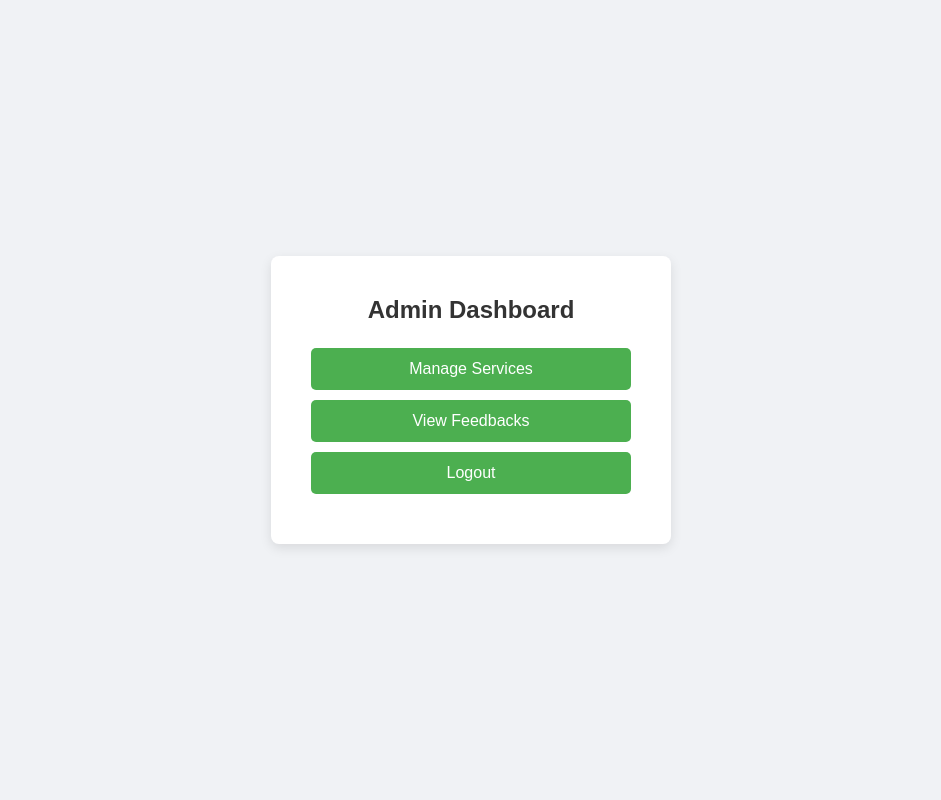
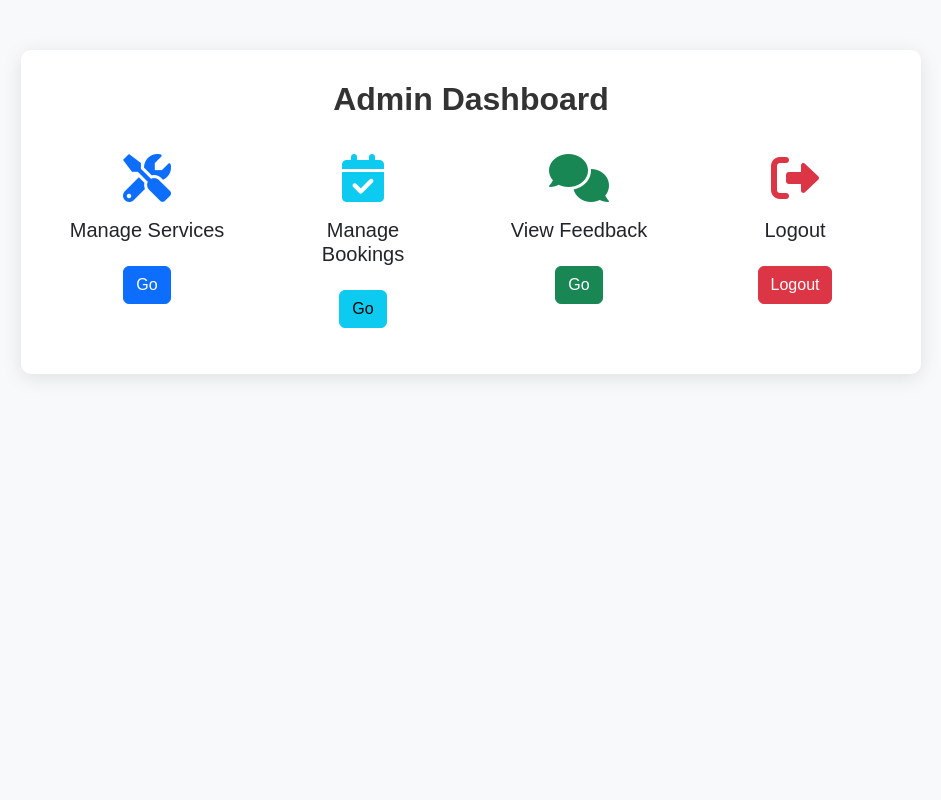
Before and after one commit to kaursimran90/web-d, a PHP site: page /admin_dashboard.php in a window 1280 px wide. Shown: the whole page, without its empty margins (169-1110 px from the left). Run offline with PHP 8.4, Linux system fonts and the light colour scheme; the visitor is signed in with stand-in values (Sample User, id 1).

Commit message:
Updated admin dashboard with some extra features

```diff
--- a/admin_dashboard.php
+++ b/admin_dashboard.php
@@ -9,58 +9,115 @@ if ($_SESSION['role'] != 'admin') {
 ?>
 
 <!DOCTYPE html>
-<html>
+<html lang="en">
 <head>
+    <meta charset="UTF-8">
+    <meta name="viewport" content="width=device-width, initial-scale=1.0">
     <title>Admin Dashboard</title>
+    <!-- Bootstrap CSS -->
+    <link rel="stylesheet" href="https://cdn.jsdelivr.net/npm/bootstrap@5.3.0-alpha1/dist/css/bootstrap.min.css">
+    <!-- Font Awesome -->
+    <link rel="stylesheet" href="https://cdnjs.cloudflare.com/ajax/libs/font-awesome/6.0.0-beta3/css/all.min.css">
+    <!-- Custom Styles -->
     <style>
-        * {
-            box-sizing: border-box;
-            margin: 0;
-            padding: 0;
-            font-family: Arial, sans-serif;
-        }
         body {
-            display: flex;
-            justify-content: center;
-            align-items: center;
-            height: 100vh;
-            background: #f0f2f5;
+            background-color: #f8f9fa;
+            font-family: 'Poppins', sans-serif;
         }
         .dashboard-container {
-            width: 100%;
-            max-width: 400px;
-            padding: 40px;
-            background-color: #ffffff;
-            border-radius: 8px;
-            box-shadow: 0px 4px 12px rgba(0, 0, 0, 0.1);
-            text-align: center;
+            max-width: 900px;
+            margin: 50px auto;
+            padding: 30px;
+            background: #ffffff;
+            border-radius: 10px;
+            box-shadow: 0 4px 20px rgba(0, 0, 0, 0.1);
         }
         .dashboard-container h2 {
-            margin-bottom: 24px;
-            font-size: 24px;
-            color: #333333;
+            text-align: center;
+            font-size: 2rem;
+            margin-bottom: 20px;
+            color: #333;
+            font-weight: 600;
         }
-        .dashboard-container a {
+        .dashboard-container .nav-item a {
+            color: #495057;
+            text-decoration: none;
+        }
+        .dashboard-container .nav-item a:hover {
+            color: #007bff;
+        }
+        .card {
+            border: none;
+            transition: transform 0.3s ease;
+        }
+        .card:hover {
+            transform: scale(1.05);
+        }
+        .logout-btn {
             display: block;
-            padding: 12px;
-            margin: 10px 0;
-            background-color: #4CAF50;
-            color: white;
-            text-decoration: none;
+            width: 100%;
+            background: #dc3545;
+            color: #fff;
+            border: none;
             border-radius: 5px;
+            padding: 10px;
             font-size: 16px;
+            transition: background 0.3s ease;
         }
-        .dashboard-container a:hover {
-            background-color: #45a049;
+        .logout-btn:hover {
+            background: #bd2130;
         }
     </style>
 </head>
 <body>
+
     <div class="dashboard-container">
         <h2>Admin Dashboard</h2>
-        <a href="manage_services.php">Manage Services</a>
-        <a href="view_feedbacks.php">View Feedbacks</a>
-        <a href="logout.php">Logout</a>
+        <div class="row">
+            <!-- Manage Services -->
+            <div class="col-md-3">
+                <div class="card text-center">
+                    <div class="card-body">
+                        <i class="fas fa-tools fa-3x text-primary mb-3"></i>
+                        <h5 class="card-title">Manage Services</h5>
+                        <a href="manage_services.php" class="btn btn-primary mt-3">Go</a>
+                    </div>
+                </div>
+            </div>
+            <!-- Manage Bookings -->
+            <div class="col-md-3">
+                <div class="card text-center">
+                    <div class="card-body">
+                        <i class="fas fa-calendar-check fa-3x text-info mb-3"></i>
+                        <h5 class="card-title">Manage Bookings</h5>
+                        <a href="manage_bookings.php" class="btn btn-info mt-3">Go</a>
+                    </div>
+                </div>
+            </div>
+            <!-- View Feedback -->
+            <div class="col-md-3">
+                <div class="card text-center">
+                    <div class="card-body">
+                        <i class="fas fa-comments fa-3x text-success mb-3"></i>
+                        <h5 class="card-title">View Feedback</h5>
+                        <a href="view_feedbacks.php" class="btn btn-success mt-3">Go</a>
+                    </div>
+                </div>
+            </div>
+            <!-- Logout -->
+            <div class="col-md-3">
+                <div class="card text-center">
+                    <div class="card-body">
+                        <i class="fas fa-sign-out-alt fa-3x text-danger mb-3"></i>
+                        <h5 class="card-title">Logout</h5>
+                        <a href="logout.php" class="btn btn-danger mt-3">Logout</a>
+                    </div>
+                </div>
+            </div>
+        </div>
     </div>
+
+    <!-- Bootstrap Bundle with Popper -->
+    <script src="https://cdn.jsdelivr.net/npm/bootstrap@5.3.0-alpha1/dist/js/bootstrap.bundle.min.js"></script>
 </body>
 </html>
```
